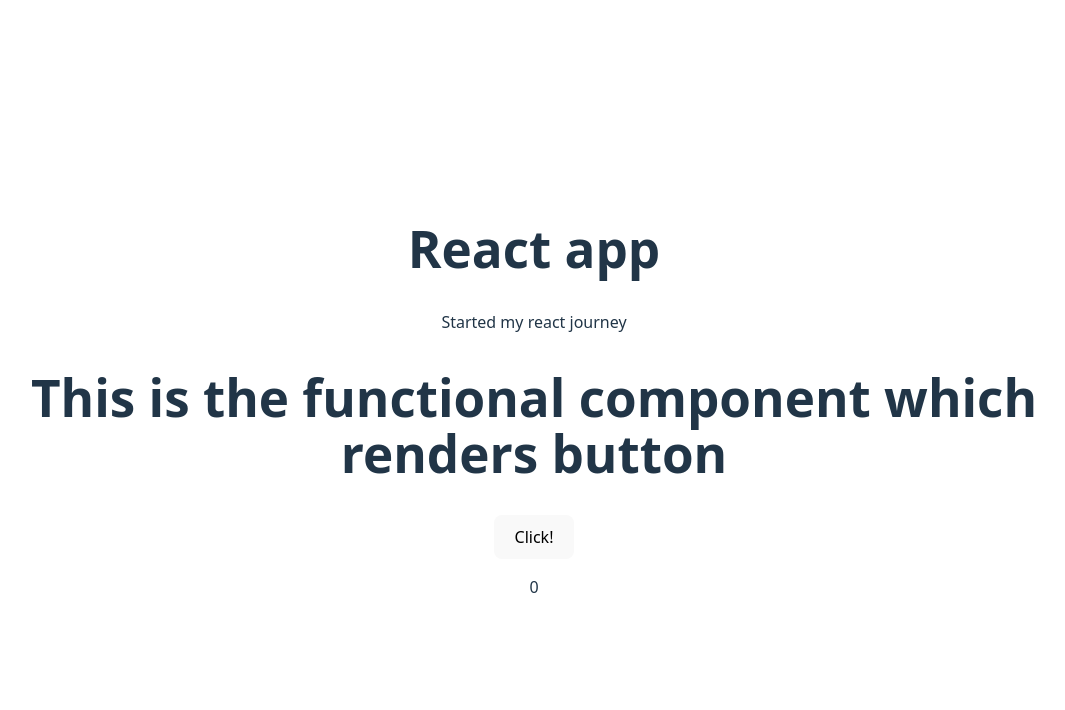
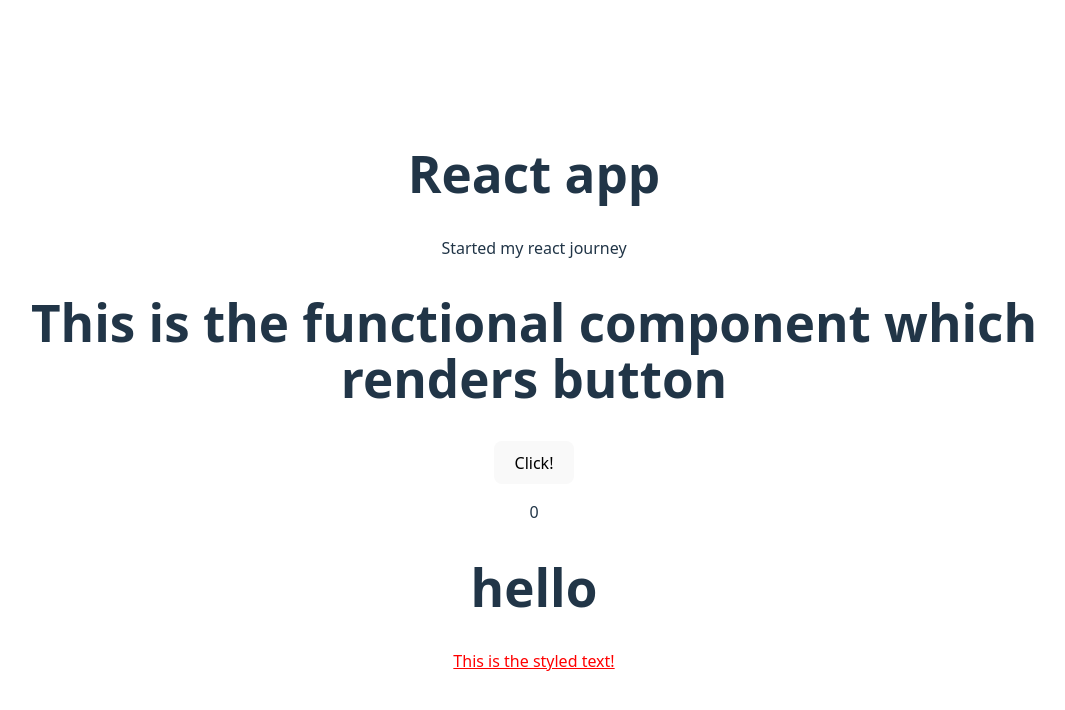
Before and after one commit to sarthak0401/react-learning-lab, a React (Vite) app in the folder react-learning-v2/: page / in a window 1280 px wide. Shown: the top 710 px of the page, without its empty margins (106-1171 px from the left). Built offline with nearby package versions, Linux system fonts and the light colour scheme.

Commit message:
Learnt about what is jsx and how to use js inside jsx file.

```diff
--- a/react-learning-v2/src/App.jsx
+++ b/react-learning-v2/src/App.jsx
@@ -4,6 +4,8 @@ import { Button } from "./components/Button";
 
 function App() {
   const [count, setCount] = useState(0);
+  const meow = <h1> hello </h1>;
+
   return (
     <>
       <div>
@@ -11,7 +13,12 @@ function App() {
         <p>Started my react journey</p>
       </div>
       <Button setCount={setCount} />
+      {/* We use {} curly braces to use js expression inside it */}
       <p>{count}</p>
+      <p>{meow}</p>
+      <p style={{ color: "red", textDecoration: "underline" }}>
+        This is the styled text!
+      </p>
     </>
   );
 }
```
